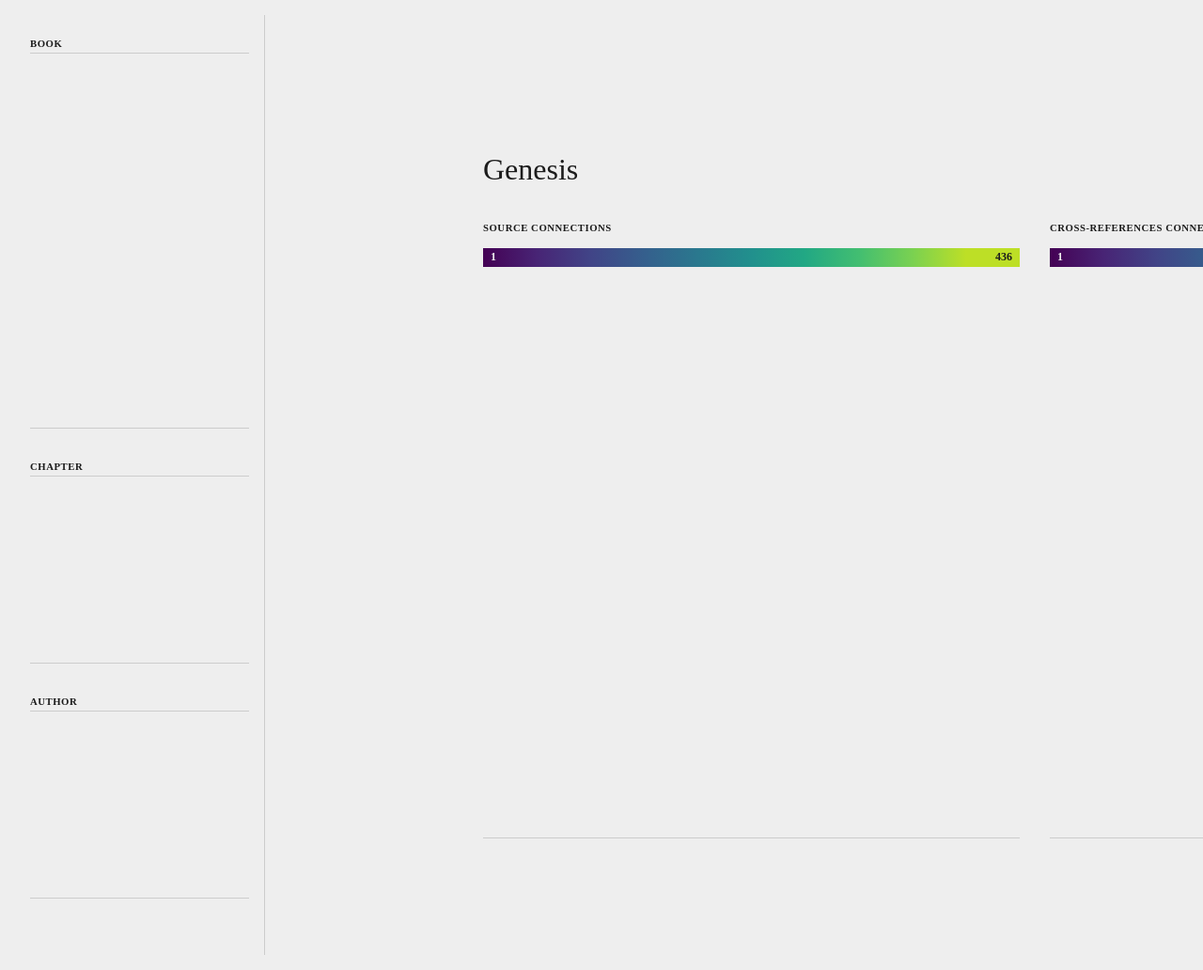
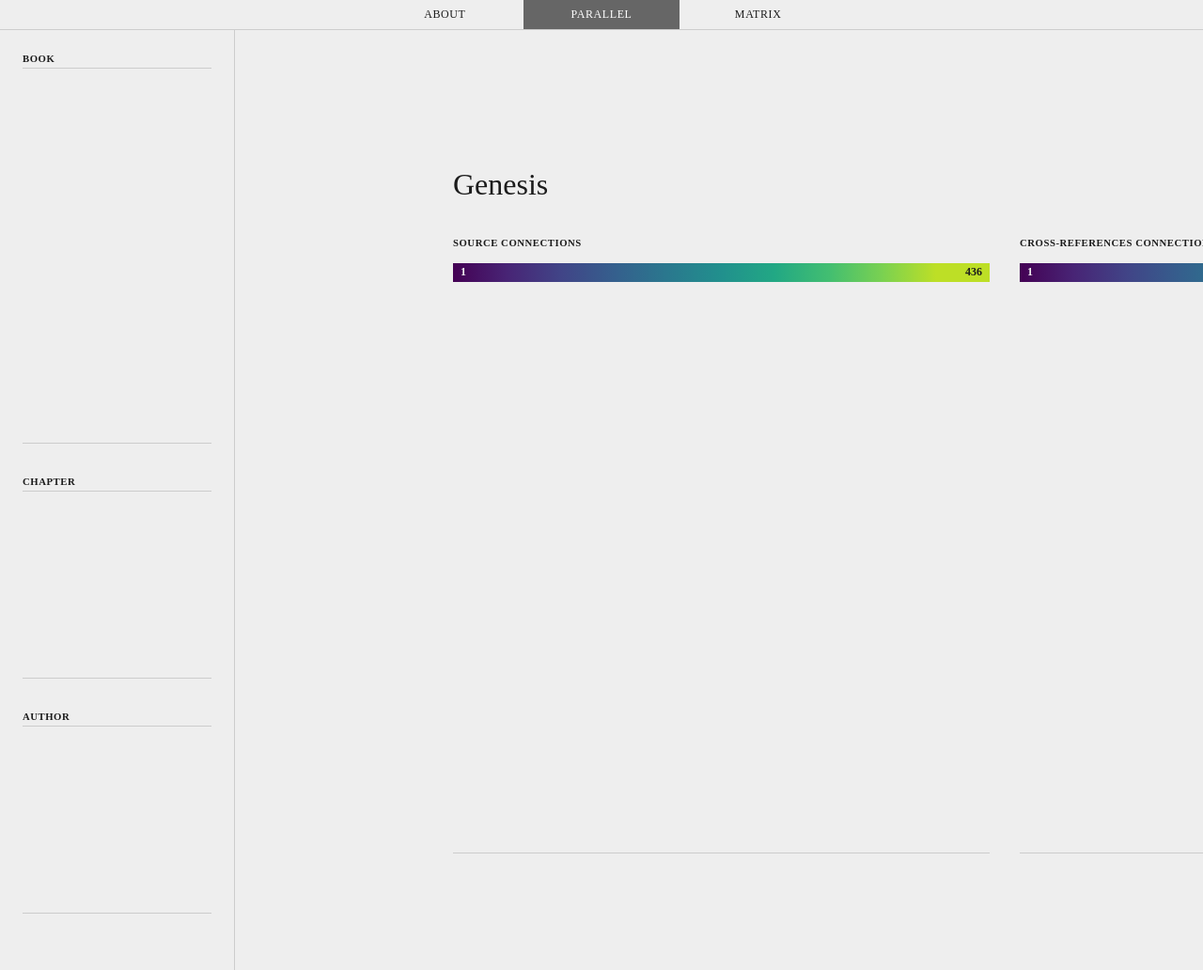
Before and after one commit to Camaal/scripturegraph, a Flask app: page / in a window 1280 px wide; the page is wider, and only the part inside the window is pictured. Shown: that part at 94% size. Run offline with Flask 2, Linux system fonts and the light colour scheme; data that the repository does not hold is empty; some web fonts are replaced.

Commit message:
Prep work for a top navigation to switch between views.

```diff
--- a/app/routes.py
+++ b/app/routes.py
@@ -24,6 +24,7 @@ def flat_list(l):
 @app.route('/')
 @app.route('/index')
 def index():
+
     defaultbookname = 'Genesis'
     defaultbook = 1
     defaultsource = 1001001
@@ -35,28 +36,27 @@ def index():
         .order_by(Authors.degree).all()
 
     # Sum degree for each book
-    bookDegrees = db.session.query(Sources.book, Sources.book_name, func.sum(Sources.degree).label('total')).group_by(
-        Sources.book_name).order_by(Sources.book).all()
+    bookDegrees = db.session.query(Sources.book, Sources.book_name, func.sum(Sources.degree).label('total'))\
+        .group_by(Sources.book_name).order_by(Sources.book).all()
 
     # Sum degree for each chapter
-    authorDegrees = db.session.query(Sources.author, func.sum(Sources.degree).label('total')).group_by(
-        Sources.author).order_by(func.sum(Sources.degree).desc()).all()
+    authorDegrees = db.session.query(Sources.author, func.sum(Sources.degree).label('total'))\
+        .group_by(Sources.author).order_by(func.sum(Sources.degree).desc()).all()
 
     # Sum degree for each chapter
-    chapterDegrees = db.session.query(Sources.chapter, func.sum(Sources.degree).label('total')).group_by(
-        Sources.chapter).order_by(Sources.chapter).filter_by(book=defaultbook)
+    chapterDegrees = db.session.query(Sources.chapter, func.sum(Sources.degree).label('total'))\
+        .group_by(Sources.chapter).order_by(Sources.chapter).filter_by(book=defaultbook)
 
     # List distinct chapters for a given book
     dchapters = db.session.query(Sources.chapter).distinct().filter_by(book=defaultbook).count()
 
     # List chapters, verses, and text for a given book
-    dverses = db.session.query(Sources.book_name, Sources.chapter, Sources.verse, Sources.text, Sources.degree, Sources.color,
-                               Sources.norm_degree, Sources.Id).filter_by(book=defaultbook)
+    dverses = db.session.query(Sources.book_name, Sources.chapter, Sources.verse, Sources.text, Sources.degree,
+                               Sources.color, Sources.norm_degree, Sources.Id).filter_by(book=defaultbook)
 
     # List book, book name, and chapter for cross-references related to Gen 1:1
-    tbooks = db.session.query(Targets.book, Targets.book_name, Targets.chapter, Targets.author).distinct().join(
-        References).filter(
-        References.Source == defaultsource).order_by(Targets.book).distinct()
+    tbooks = db.session.query(Targets.book, Targets.book_name, Targets.chapter, Targets.author)\
+        .distinct().join(References).filter(References.Source == defaultsource).order_by(Targets.book).distinct()
 
     # List book, book name, chapter, verse, text and degree for cross-references related to Gen 1:1
     joins = db.session.query(Targets.book_name, Targets.book, Targets.chapter, Targets.verse, Targets.text,
@@ -68,7 +68,6 @@ def index():
         .filter(References.Source == defaultsource).distinct()
 
     # Return the data to index.html
-
     return render_template('index.html',
                            title='Home',
                            defaultbookname=defaultbookname,
@@ -90,8 +89,9 @@ def index():
 @app.route('/filter_book_menu', methods=['POST'])
 def filter_book_menu():
 
-    filteredbooks = db.session.query(Sources.book, Sources.book_name, func.sum(Sources.degree).label('total')).group_by(
-        Sources.book_name).order_by(func.sum(Sources.degree).desc()).filter_by(author = request.form['author'])
+    filteredbooks = db.session.query(Sources.book, Sources.book_name, func.sum(Sources.degree).label('total'))\
+        .group_by(Sources.book_name).order_by(func.sum(Sources.degree).desc())\
+        .filter_by(author=request.form['author'])
 
     return render_template('book_menu.html', filteredbooks=filteredbooks)
 
@@ -100,7 +100,7 @@ def filter_book_menu():
 def filter_chapter_menu():
 
     filteredchapters = db.session.query(Sources.chapter, func.sum(Sources.degree).label('total')).group_by(
-        Sources.chapter).order_by(Sources.chapter).filter_by(book = request.form['book'])
+        Sources.chapter).order_by(Sources.chapter).filter_by(book=request.form['book'])
 
     return render_template('chapter_menu.html', filteredchapters=filteredchapters)
 
@@ -108,8 +108,8 @@ def filter_chapter_menu():
 @app.route('/filter_source', methods=['POST'])
 def filter_source():
 
-    fchapterdegrees = db.session.query(Sources.chapter, func.sum(Sources.degree).label('total')).group_by(
-        Sources.chapter).order_by(Sources.chapter).filter_by(book=request.form['book'])
+    fchapterdegrees = db.session.query(Sources.chapter, func.sum(Sources.degree).label('total'))\
+        .group_by(Sources.chapter).order_by(Sources.chapter).filter_by(book=request.form['book'])
 
     fschapters = db.session.query(Sources.chapter).distinct().filter_by(book=request.form['book']).count()
 
@@ -126,12 +126,12 @@ def filter_book_name():
 
     return render_template('source_book_name.html', defaultsbookname=defaultsbookname)
 
+
 @app.route('/filter_target', methods=['POST'])
 def filter_target():
 
     ftbooks = db.session.query(Targets.book, Targets.book_name, Targets.chapter, Targets.author).distinct().join(
-        References).filter(
-        References.Source == request.form['Id']).order_by(Targets.book).distinct()
+        References).filter(References.Source == request.form['Id']).order_by(Targets.book).distinct()
 
     ftverses = db.session.query(Targets.book_name, Targets.book, Targets.chapter, Targets.verse, Targets.text,
                              Targets.degree, Targets.color, Targets.norm_degree).join(References) \
@@ -140,10 +140,12 @@ def filter_target():
     ftauthors = db.session.query(Targets.author).join(References) \
         .filter(References.Source == request.form['Id']).distinct()
 
-    return render_template('target.html', ftbooks=ftbooks, ftverses=ftverses, ftauthors=ftauthors )
+    return render_template('target.html', ftbooks=ftbooks, ftverses=ftverses, ftauthors=ftauthors)
+
 
 @app.route('/filter_author_menu', methods=['POST'])
 def filter_author_menu():
+
     filteredauthors = db.session.query(Sources.author, func.sum(Sources.degree).label('total')).group_by(
         Sources.author).order_by(func.sum(Sources.degree).desc()).filter_by(book=request.form['book'])
 
--- a/app/static/style.css
+++ b/app/static/style.css
@@ -4,6 +4,18 @@ html, body{
     margin: 0;
     color: #1c1c1c;
     background-color: #eeeeee;
+}
+
+#top-nav-container{
+    width: 100%;
+    border-bottom: 1px solid #cccccc;
+}
+
+.top-nav-list{
+    display: grid;
+    grid-template-columns: 1fr 1fr 1fr;
+    width: 500px;
+    margin: 0 auto;
 }
 
 a:link {
@@ -30,10 +42,8 @@ a:active {
 .container{
     display: grid;
     grid-template-columns: 250px auto;
-    padding-top: 1em;
     grid-column-gap: 2em;
-    margin: 0 2em 0 2em;
-    height: 96vh;
+    height: calc(100vh - 32px);
 }
 
 .person{
@@ -51,7 +61,7 @@ a:active {
 .sidenav{
     display: grid;
     grid-template-rows: 40px 400px 50px 200px 50px 200px;
-    padding-right: 1em;
+    padding: 0 1.5em;
     height: 100%;
     border-right: 1px solid #ccc;
 }
@@ -129,6 +139,15 @@ ul > li{
 }
 
 /*Typography*/
+
+.top-nav-item{
+    text-transform: uppercase;
+    font-size: .75em;
+    font-weight: 400;
+    letter-spacing: .05em;
+    padding: 8px;
+    text-align: center;
+}
 
 h1{
     font-weight: 400;
--- a/app/templates/base.html
+++ b/app/templates/base.html
@@ -14,6 +14,13 @@
     {% block script %}{% endblock %}
 </head>
 <body>
+<div id="top-nav-container">
+    <div class="top-nav-list">
+        <div class="top-nav-item">About</div>
+        <div class="top-nav-item active">Parallel</div>
+        <div class="top-nav-item">Matrix</div>
+    </div>
+</div>
 <div class="container">
     <div class="sidenav">
         <div class="section-title"><h6>Book</h6></div>
```
